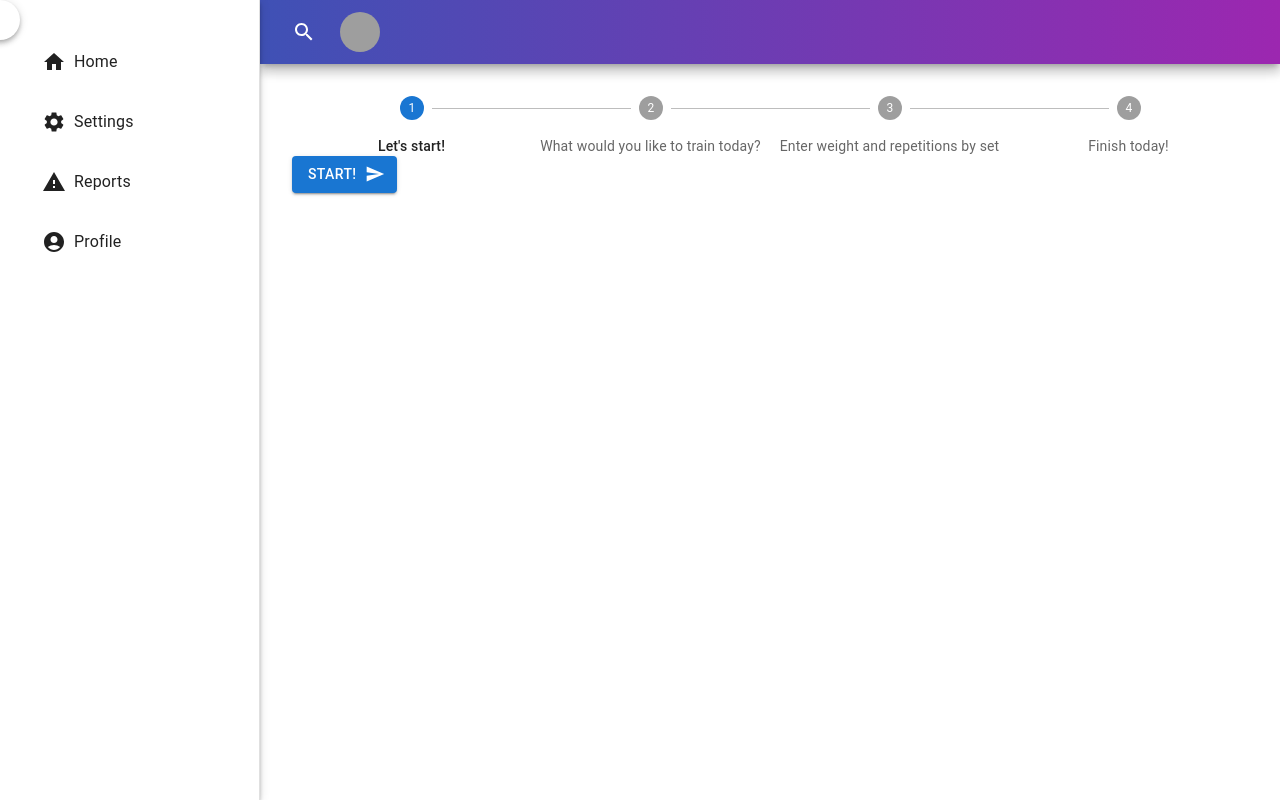
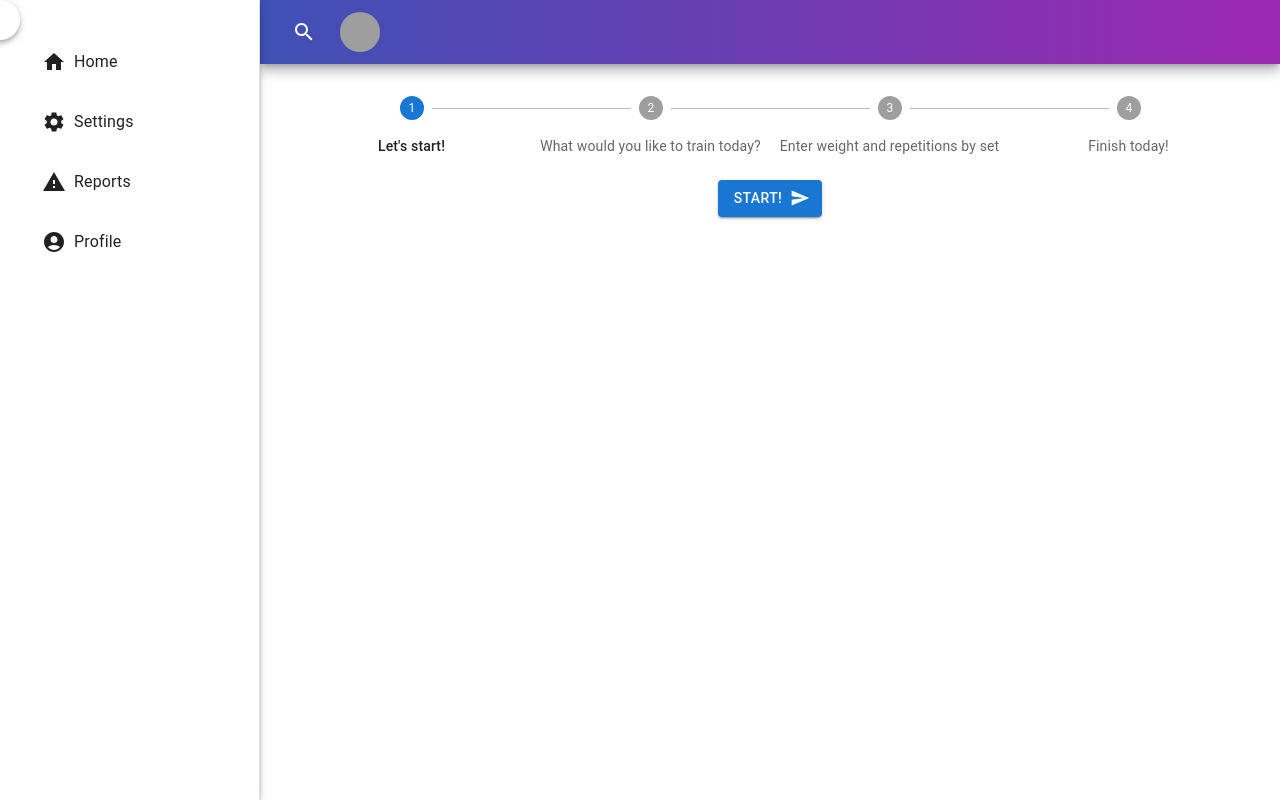
Before and after one commit to jjosequevedo/trackprog, a Next.js app: page /en/dashboard in a window 1280 px wide. Built offline with nearby package versions, Linux system fonts and the light colour scheme; grey boxes are pictures that could not be loaded.

Commit message:
Style training form

```diff
--- a/lang/en.json
+++ b/lang/en.json
@@ -35,7 +35,8 @@
             "home": "Home",
             "settings": "Settings",
             "profile": "Profile",
-            "reports": "Reports"
+            "reports": "Reports",
+            "logout": "Logout"
         }
     }
 }
--- a/lang/es.json
+++ b/lang/es.json
@@ -34,7 +34,8 @@
             "home": "Inicio",
             "settings": "Ajustes",
             "profile": "Perfil",
-            "reports": "Reportes"
+            "reports": "Reportes",
+            "logout": "Cerrar sesión"
         }
     }
 }
--- a/src/app/components/Wizard.tsx
+++ b/src/app/components/Wizard.tsx
@@ -64,6 +64,8 @@ const Wizard: React.FC = () => {
                     </Step>
                 ))}
             </Stepper>
+            <Box sx={{ display: 'flex', justifyContent: 'center', flexDirection: 'column', alignItems: 'center' }}>
+                <Box sx={{ display: 'flex', justifyContent: 'center', flexDirection: 'column', alignItems: 'center' }} my={3}>
                     <Formik
                         initialValues={initialValues}
                         validationSchema={validationSchemas}
@@ -80,6 +82,8 @@ const Wizard: React.FC = () => {
                         && <Button variant='contained' endIcon={<Send />} onClick={nextStep}>Continue</Button>
                     }
                 </Box>
+            </Box>
+        </Box>
     );
 };
 
```
Lines whose indentation alone changed are shown as unchanged.
